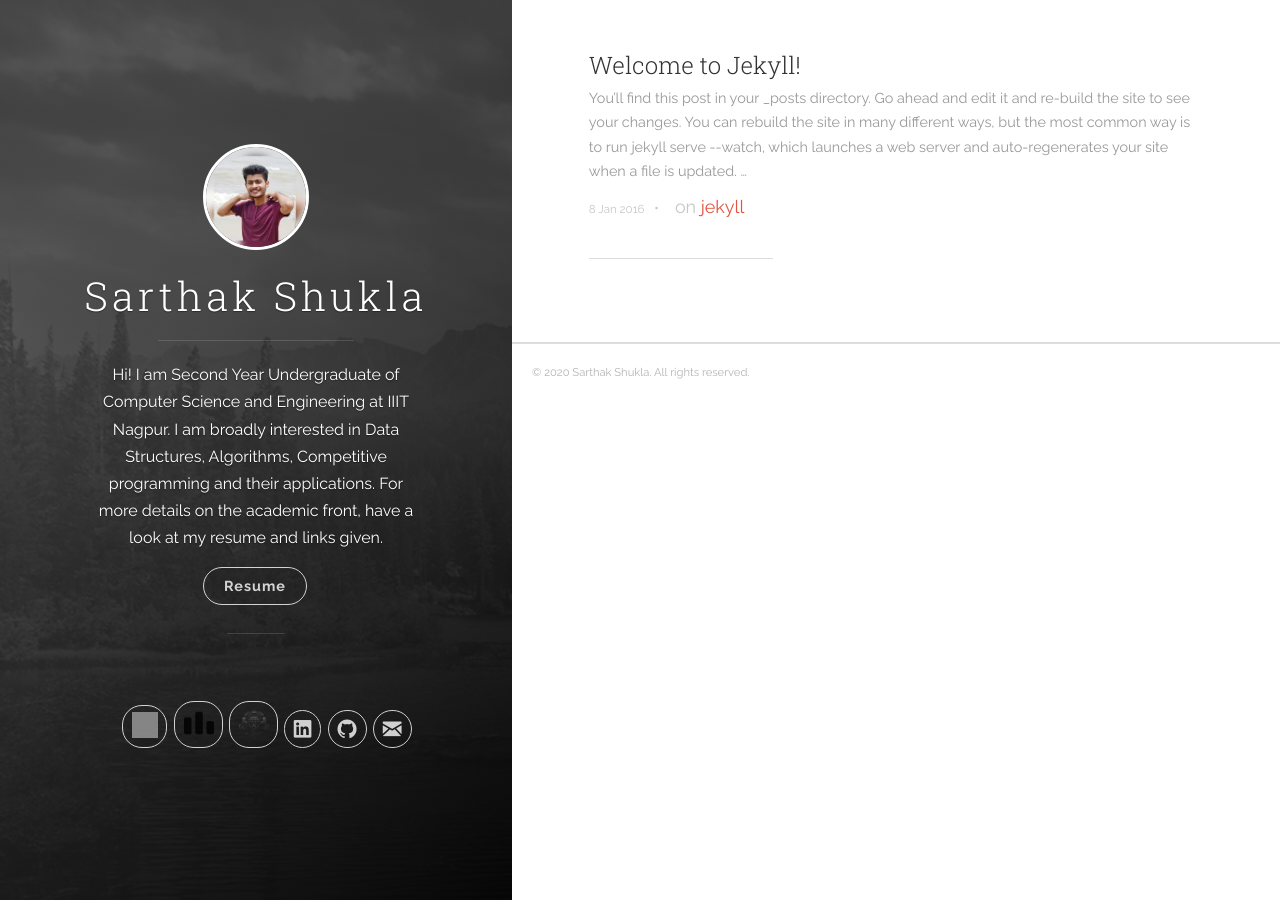
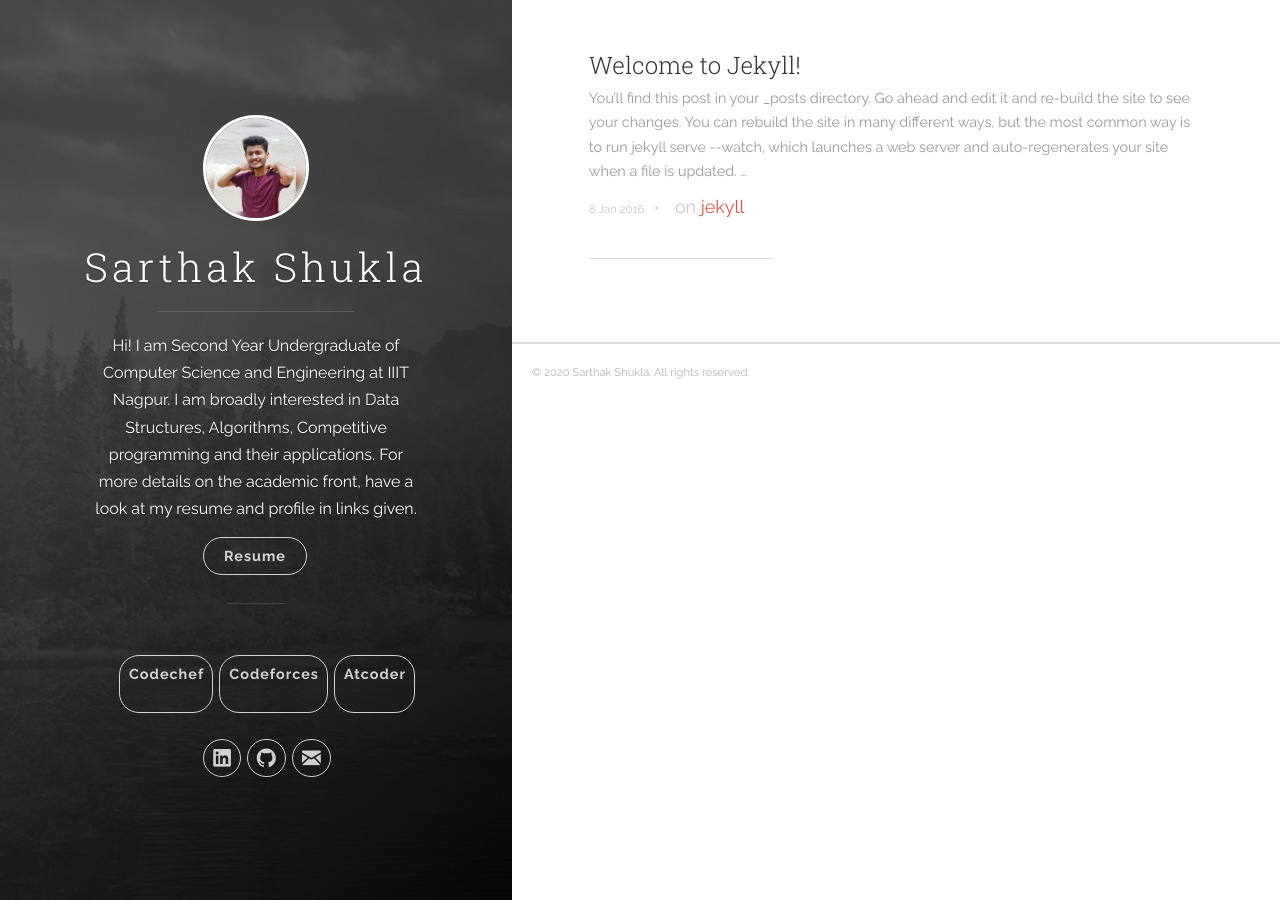
Before and after one commit to sarthakeddy/sarthakeddy.github.io, a Jekyll site: the page built from index.html, in a window 1280 px wide. Built offline with Jekyll 4.4.1, drawn with Linux system fonts in a browser that asks for light colours; the list of posts is cut into pages by our own code; grey boxes are pictures that could not be loaded.

Commit message:
Changed logos

```diff
--- a/_config.yml
+++ b/_config.yml
@@ -1,6 +1,6 @@
 # Site settings
 title: Sarthak Shukla
-description: 'Hi! I am Second Year Undergraduate of Computer Science and Engineering at IIIT Nagpur. I am broadly interested in Data Structures, Algorithms, Competitive programming and their applications. For more details on the academic front, have a look at my resume and links given.'
+description: 'Hi! I am Second Year Undergraduate of Computer Science and Engineering at IIIT Nagpur. I am broadly interested in Data Structures, Algorithms, Competitive programming and their applications. For more details on the academic front, have a look at my resume and profile in links given.'
 url: 'http://sarthakeddy.github.io'
 # baseurl: '/jekyll-uno'
 # google_analytics: 'UA-XXXXXX-X'
--- a/_includes/header.html
+++ b/_includes/header.html
@@ -22,7 +22,7 @@
         <hr class="panel-cover__divider panel-cover__divider--secondary">
     </div>
         <div class="navigation-wrapper">
-          <br/><br/>
+          <br/>
           <!-- <p font-size="25px">Have a look at my </p> -->
           <nav class="cover-navigation navigation--social">
             <ul class="navigation">
@@ -31,7 +31,7 @@
               <!-- Codechef -->
               <li class="navigation__item">
                 <a href="https://www.codechef.com/users/{{ site.author.codechef_username }}" title="@{{ site.author.codechef_username }} on Codechef" target="_blank">
-                  <img src="https://img.icons8.com/ios/40/000000/chef-hat.png" height="26" width="26">
+                  <p>Codechef</p>
                   <span class="label">Codechef</span>
                 </a>
               </li>
@@ -41,7 +41,7 @@
               <!-- Codeforces -->
               <li class="navigation__item">
                 <a href="https://codeforces.com/profile/{{ site.author.codeforces_username }}" title="{{ site.author.codeforces_username }} on Codeforces" target="_blank">
-                  <img src="{{ site.baseurl }}/images/for.png" height="30" width="30">
+                  <p>Codeforces</p>
                   <span class="label">Codeforces</span>
                 </a>
               </li>
@@ -51,12 +51,12 @@
               <!-- Atcoder -->
               <li class="navigation__item">
                 <a href="https://atcoder.jp/users/{{ site.author.atcoder_username }}" title="{{ site.author.atcoder_username }} on Atcoder" target="_blank">
-                  <img src="{{ site.baseurl }}/images/avatar.png" height="30" width="30">
+                  <p>Atcoder</p>
                   <span class="label">Atcoder</span>
                 </a>
               </li>
             {% endif %}
-
+            <br/><br/>
             {% if site.author.linkedin_username %}
               <!-- LinkedIn -->
               <li class="navigation__item">
```
